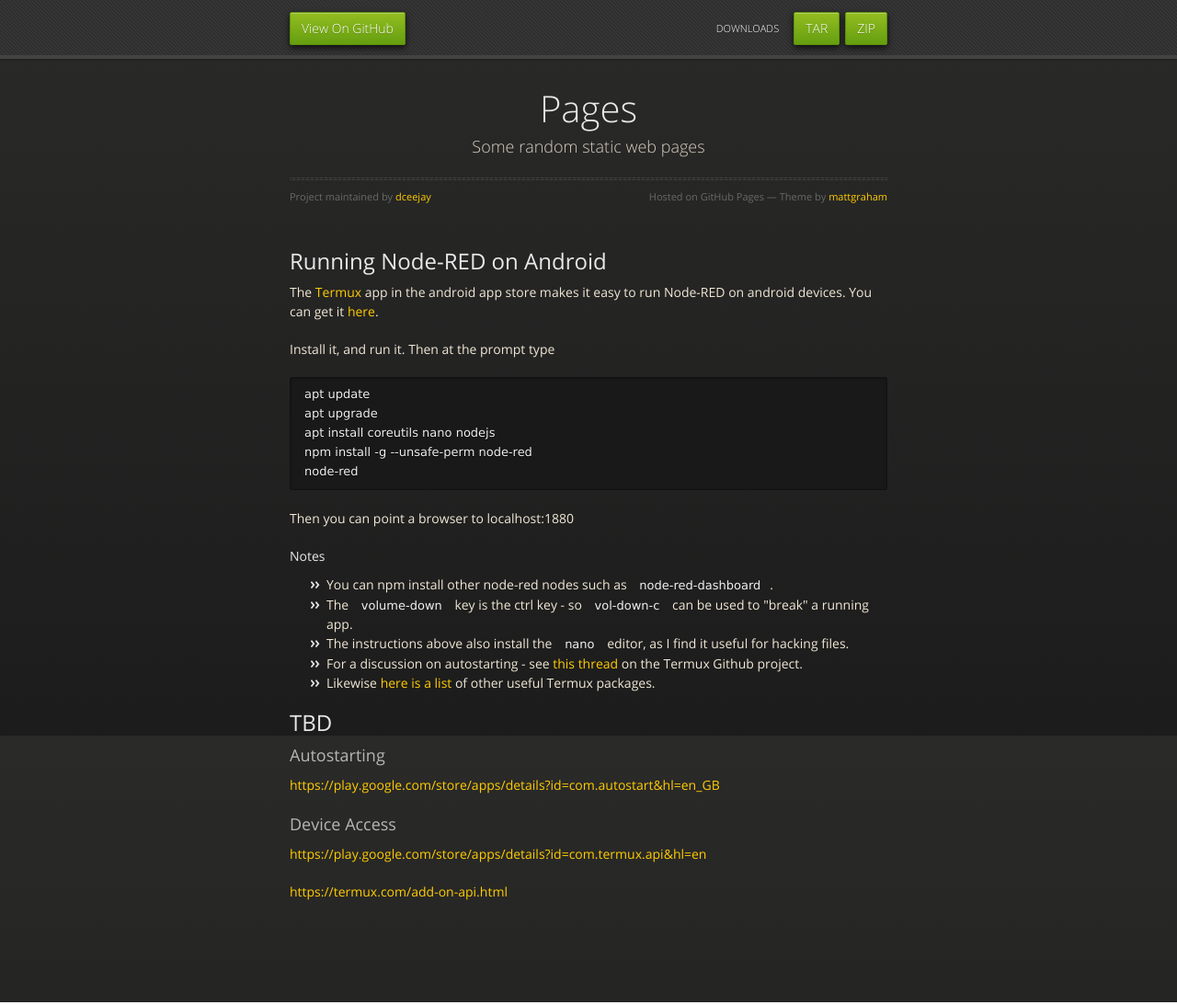
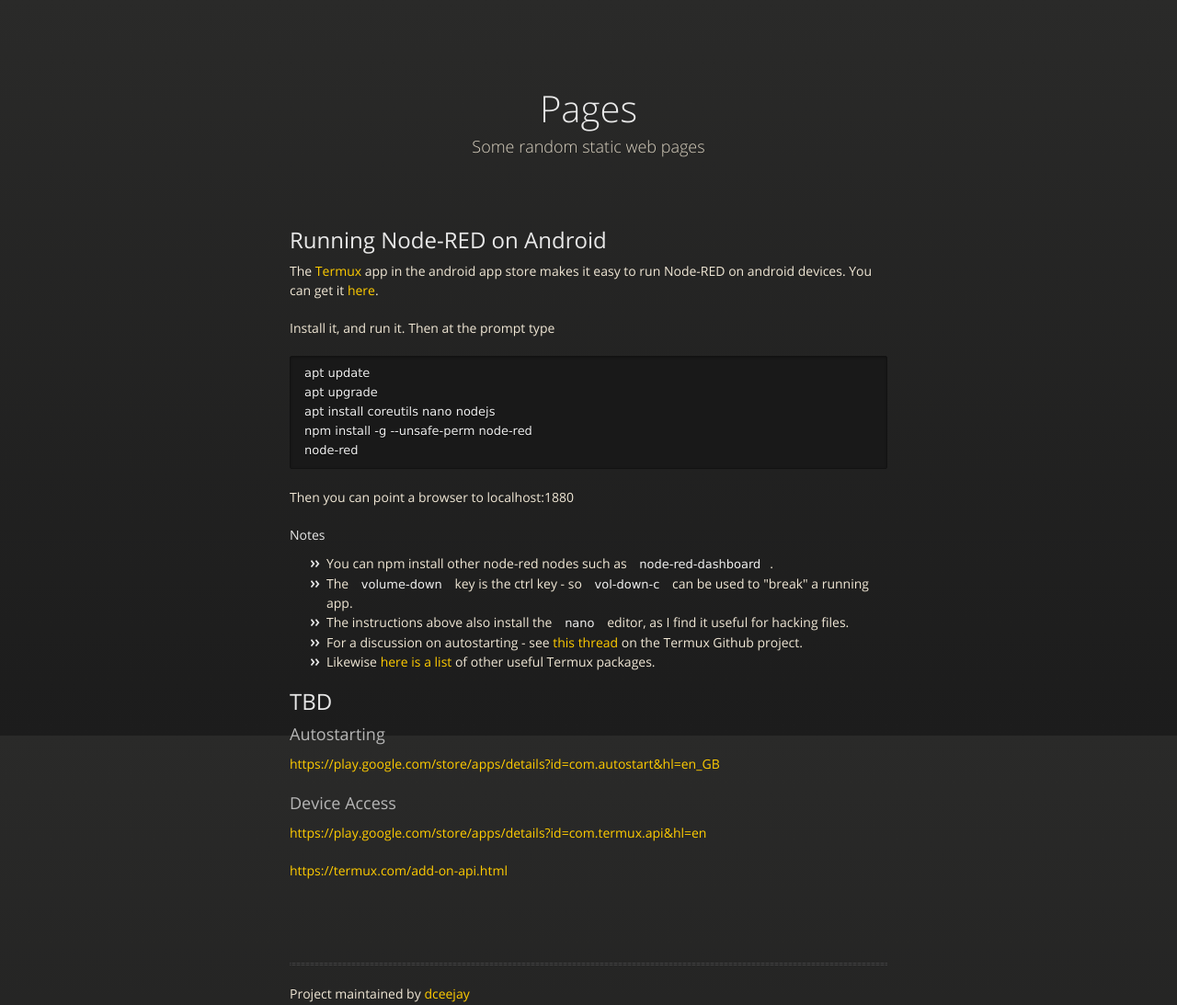
Before and after one commit to dceejay/pages, a plain HTML site: page index.html in a window 1280 px wide. Shown: the whole page at 92% size. Drawn offline with nearby package versions, Linux system fonts and the light colour scheme.

Commit message:
Update index.html

```diff
--- a/index.html
+++ b/index.html
@@ -18,24 +18,12 @@
 
   </head>
   <body>
-      <div id="header">
-        <nav>
-          <li class="fork"><a href="https://github.com/dceejay/pages">View On GitHub</a></li>
-          <li class="downloads"><a href="https://github.com/dceejay/pages/zipball/master">ZIP</a></li>
-          <li class="downloads"><a href="https://github.com/dceejay/pages/tarball/master">TAR</a></li>
-          <li class="title">DOWNLOADS</li>
-        </nav>
-      </div><!-- end header -->
-
     <div class="wrapper">
-
       <section>
         <div id="title">
           <h1>Pages</h1>
           <p>Some random static web pages</p>
-          <hr>
-          <span class="credits left">Project maintained by <a href="https://github.com/dceejay">dceejay</a></span>
-          <span class="credits right">Hosted on GitHub Pages &mdash; Theme by <a href="https://twitter.com/michigangraham">mattgraham</a></span>
+
         </div>
 
         <h2>
@@ -80,7 +68,8 @@ node-red
 
 <p><a href="https://termux.com/add-on-api.html">https://termux.com/add-on-api.html</a></p>
       </section>
-
+          <hr>
+          <span class="credits left">Project maintained by <a href="https://github.com/dceejay">dceejay</a></span>
     </div>
     <!--[if !IE]><script>fixScale(document);</script><![endif]-->
 
```
